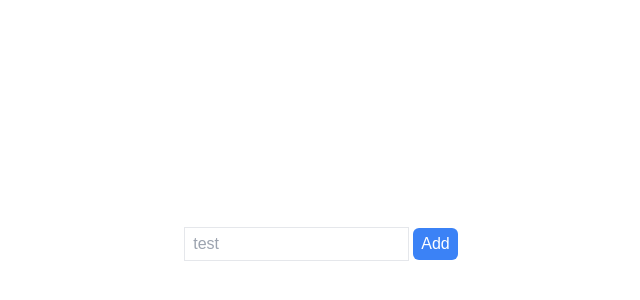
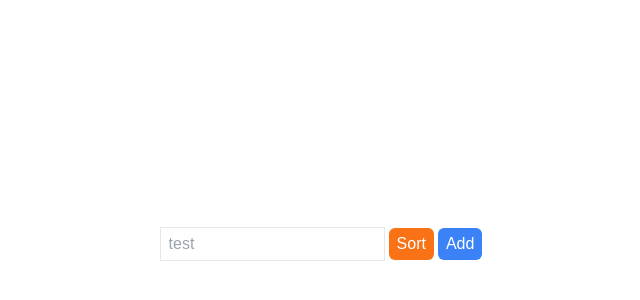
Before and after one commit to gliese-sketch/BookNest, a Next.js app: page / in a window 1280 px wide. Shown: the part 136-436 px from the top of the page, without its empty margins (319-959 px from the left). Built offline with nearby package versions, Linux system fonts and the light colour scheme; a web font is replaced by a local one.

Commit message:
add sort functionality

```diff
--- a/components/Test.jsx
+++ b/components/Test.jsx
@@ -7,6 +7,9 @@ function Test() {
 
   const handleSubmit = (e) => {
     e.preventDefault(); // prevent page refresh
+
+    if (inputVal.trim() === "") return; // Check if input is empty
+
     setNames((prevState) => [
       ...prevState,
       {
@@ -16,6 +19,11 @@ function Test() {
       },
     ]); // Update state
     setInputVal(""); // Empty the input field
+  };
+
+  const handleSort = () => {
+    console.log("Sort clicked");
+    setNames((prevState) => [...prevState].sort((a, b) => b.likes - a.likes));
   };
 
   const handleDelete = (id) => {
@@ -49,7 +57,16 @@ function Test() {
           value={inputVal}
           onChange={(e) => setInputVal(e.target.value)}
         />
-        <button className="bg-blue-500 btn">Add</button>
+        <button
+          className="bg-orange-500 btn"
+          type="button"
+          onClick={handleSort}
+        >
+          Sort
+        </button>
+        <button className="bg-blue-500 btn" type="submit">
+          Add
+        </button>
       </form>
 
       {/* Display the names */}
```
